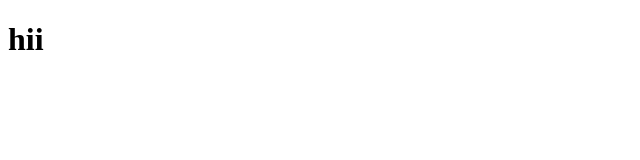
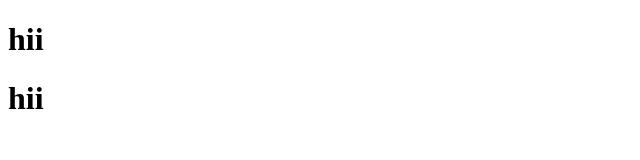
Before and after one commit to AyushKrSingh000/git-tutorial, a plain HTML site: page index.html in a window 1280 px wide. Shown: the full height of the page, 0-640 px from the left. Drawn offline with Linux system fonts and the light colour scheme.

Commit message:
updated files

```diff
--- a/index.html
+++ b/index.html
@@ -9,6 +9,7 @@
 
 <body>
     <h1>hii</h1>
+    <h1>hii</h1>
 </body>
 
 </html>
--- a/script.js
+++ b/script.js
@@ -0,0 +1 @@
+console.log("hii")
--- a/style.css
+++ b/style.css
@@ -0,0 +1,3 @@
+*{
+    margin:0;
+}
```
